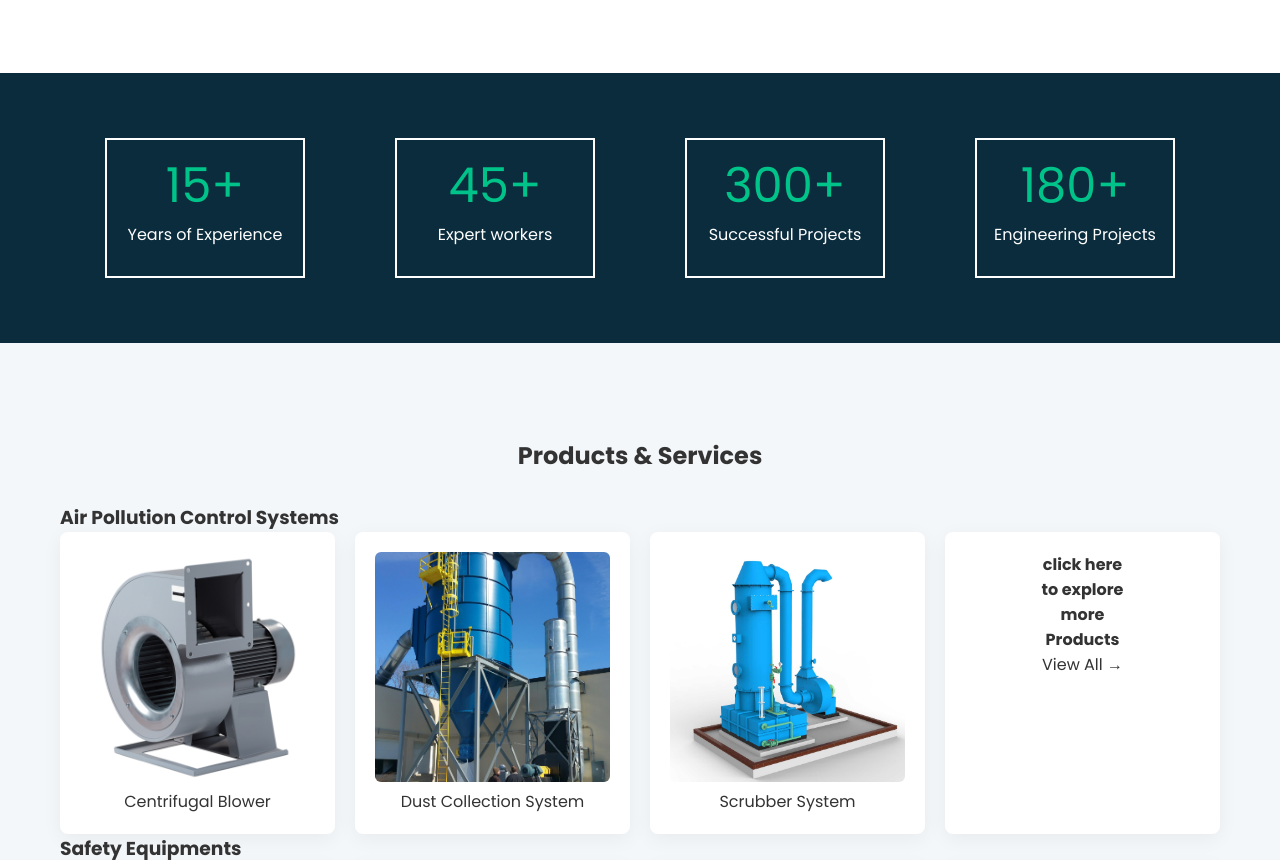
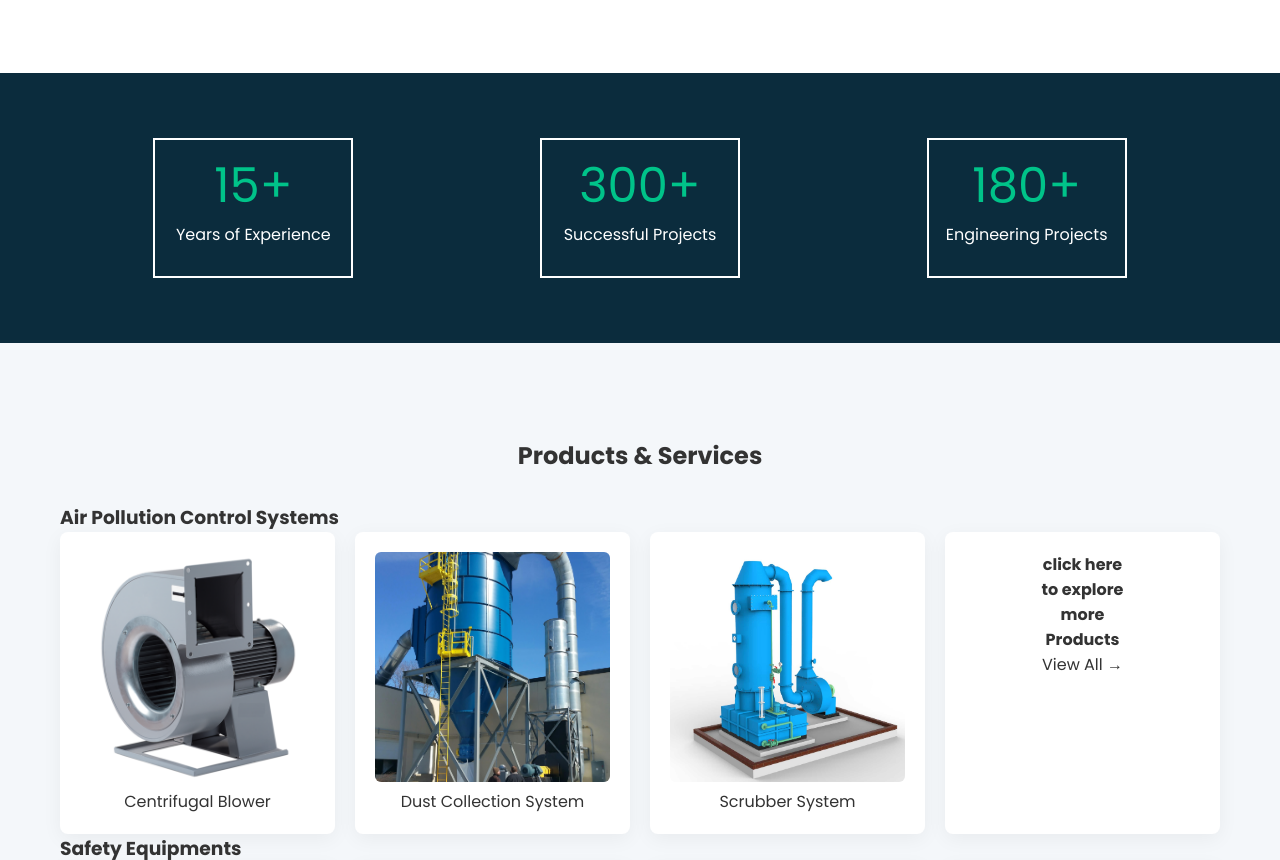
Before and after one commit to harikumaran1003/concept1, a plain HTML site: page index.html in a window 1280 px wide. Shown: the part 1100-1960 px from the top of the page. Drawn offline with nearby package versions, Linux system fonts and the light colour scheme.

Commit message:
Update index.html

```diff
--- a/index.html
+++ b/index.html
@@ -105,12 +105,6 @@
 
                 <span class="count">15+</span>
                 <p>Years of Experience</p>
-            </div>
-
-            <div class="stat-box">
-
-                <span class="count">45+</span>
-                <p>Expert workers</p>
             </div>
 
             <div class="stat-box">
```
